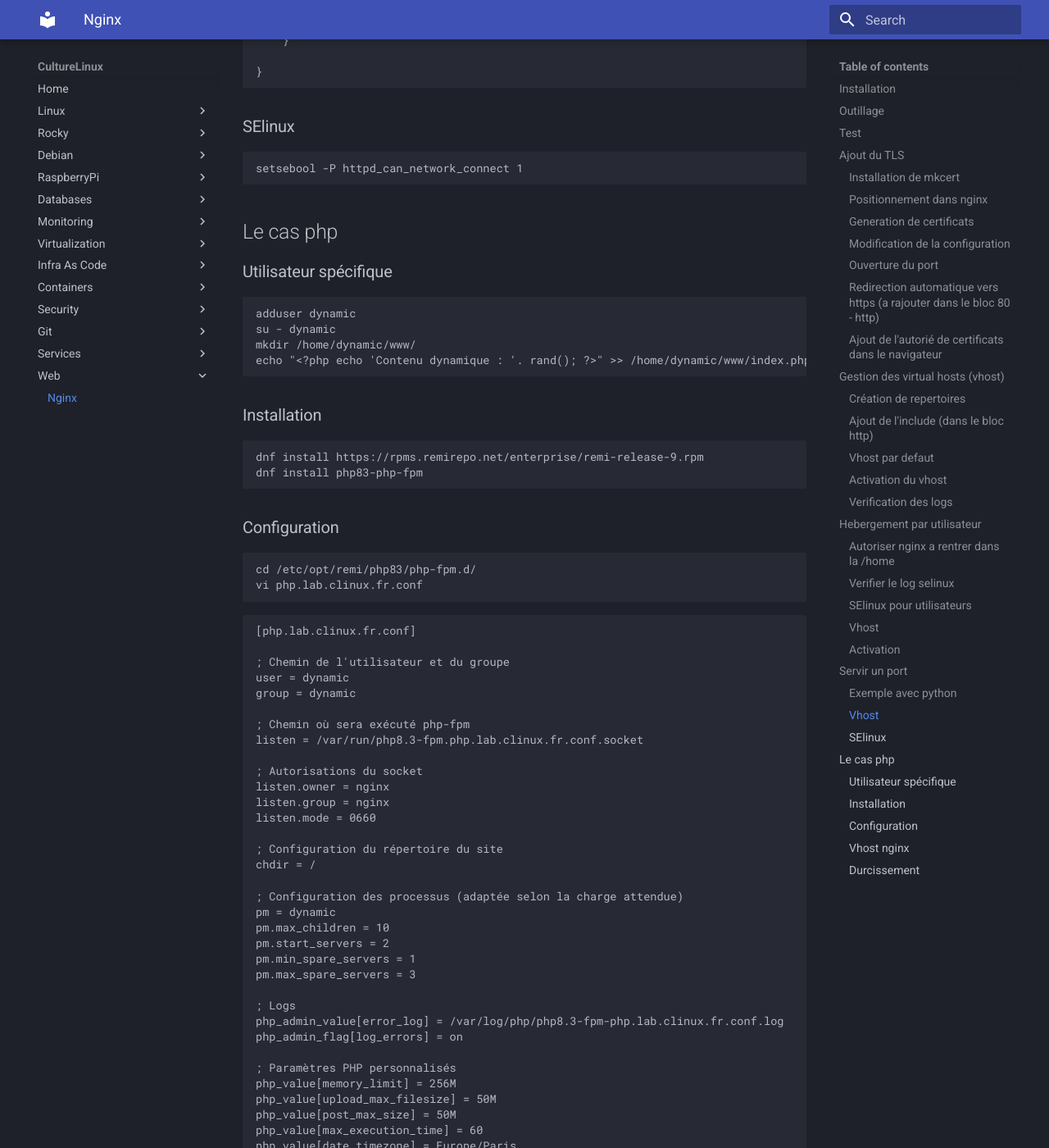
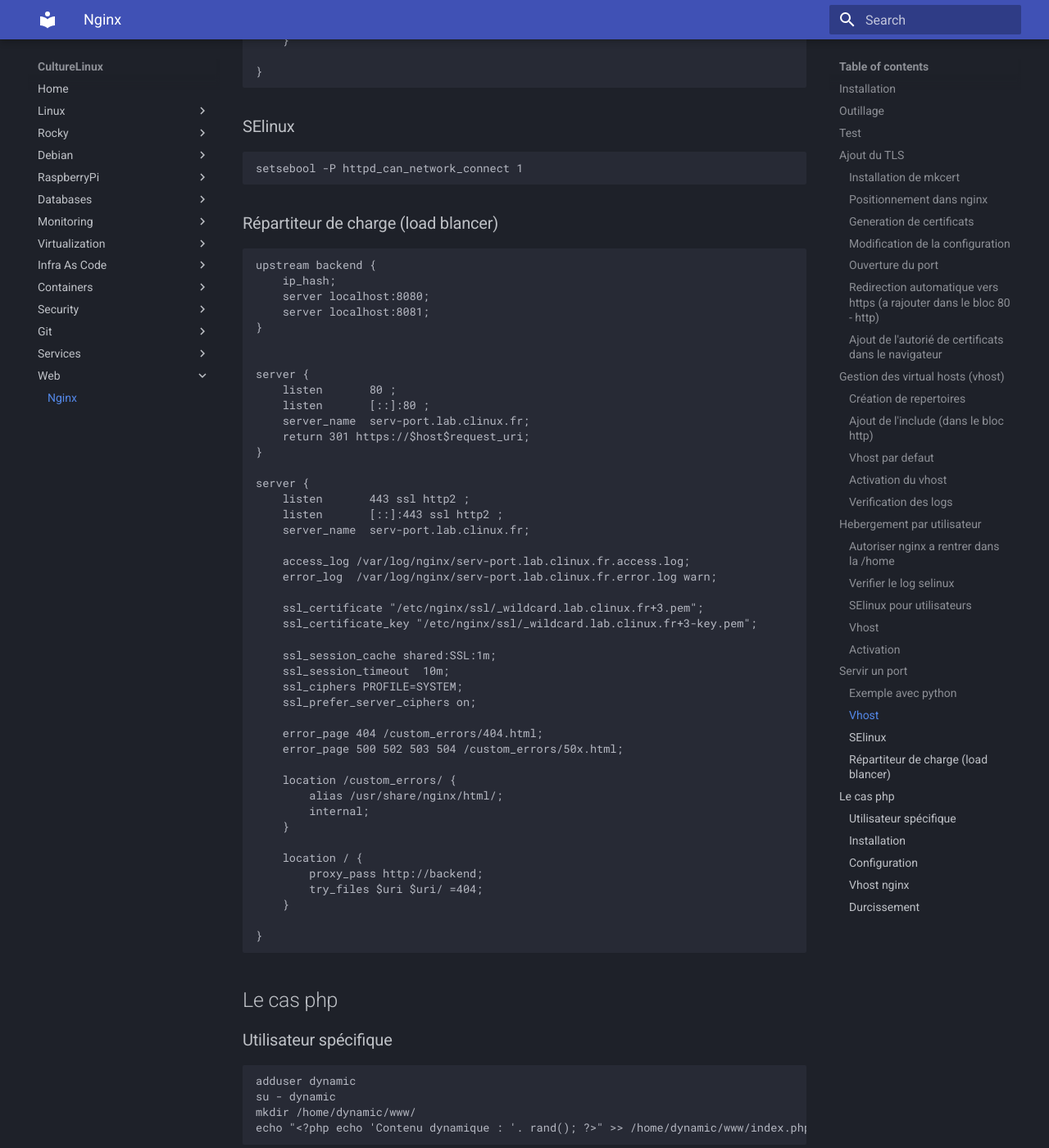
Before and after one commit to CultureLinux/doc, an MkDocs documentation site: the page built from docs/web/nginx.md, in a window 1280 px wide and 1400 px high, scrolled down 6873 px. Shown: the whole window at 82% size. Built offline with MkDocs 1.6.1 and Material for MkDocs 9.7.7, drawn with Linux system fonts in a browser that asks for light colours.

Commit message:
nginx load balaencer

````diff
--- a/docs/web/nginx.md
+++ b/docs/web/nginx.md
@@ -307,6 +307,58 @@
 setsebool -P httpd_can_network_connect 1
 ```
 
+
+### Répartiteur de charge (load blancer)
+
+```
+upstream backend {
+    ip_hash;
+    server localhost:8080;
+    server localhost:8081;
+}
+
+
+server {
+    listen       80 ;
+    listen       [::]:80 ;
+    server_name  serv-port.lab.clinux.fr;
+    return 301 https://$host$request_uri;
+}
+
+server {
+    listen       443 ssl http2 ;
+    listen       [::]:443 ssl http2 ;
+    server_name  serv-port.lab.clinux.fr;
+
+    access_log /var/log/nginx/serv-port.lab.clinux.fr.access.log;
+    error_log  /var/log/nginx/serv-port.lab.clinux.fr.error.log warn;
+
+    ssl_certificate "/etc/nginx/ssl/_wildcard.lab.clinux.fr+3.pem";
+    ssl_certificate_key "/etc/nginx/ssl/_wildcard.lab.clinux.fr+3-key.pem";
+
+    ssl_session_cache shared:SSL:1m;
+    ssl_session_timeout  10m;
+    ssl_ciphers PROFILE=SYSTEM;
+    ssl_prefer_server_ciphers on;
+
+    error_page 404 /custom_errors/404.html;
+    error_page 500 502 503 504 /custom_errors/50x.html;
+
+    location /custom_errors/ {
+        alias /usr/share/nginx/html/;
+        internal;
+    }
+
+    location / {
+        proxy_pass http://backend;
+        try_files $uri $uri/ =404;
+    }
+
+}
+
+
+```
+
 ## Le cas php
 ### Utilisateur spécifique
 
````
